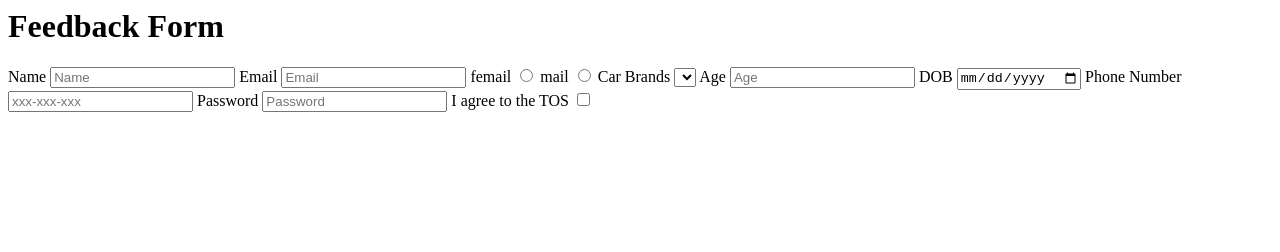
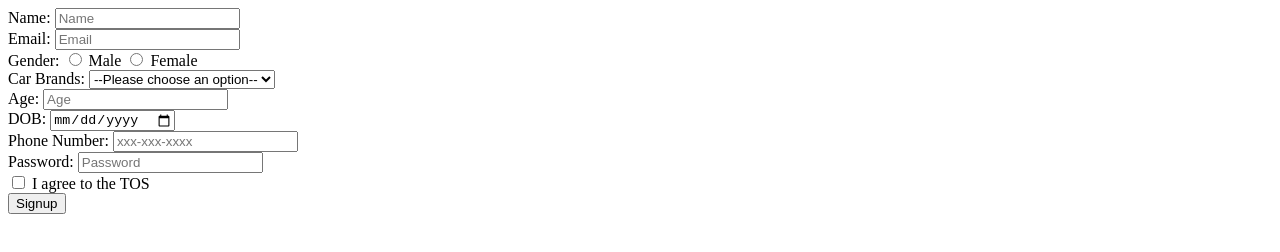
Before and after one commit to acciojob/signup-form-car-warishshahbaz, a website: page main.html in a window 1280 px wide. Drawn offline with Linux system fonts and the light colour scheme.

Commit message:
created a submission

```diff
--- a/main.html
+++ b/main.html
@@ -5,35 +5,56 @@
 </head>
 
 <body>
-	<h1>Feedback Form</h1>
-	<form method="post">
-		<label for="name">Name</label>
-		<input type="text" id="name" placeholder="Name" required >
+	<form action="#" method="post">
+  <div>
+    <label for="name">Name:</label>
+    <input type="text" id="name" name="name" placeholder="Name" required>
+  </div>
+  <div>
+    <label for="email">Email:</label>
+    <input type="email" id="email" name="email" placeholder="Email" required>
+  </div>
+  <div>
+    <label>Gender:</label>
+    <input type="radio" id="gender_m" name="gender" value="male" required>
+    <label for="gender_m">Male</label>
+    <input type="radio" id="gender_f" name="gender" value="female" required>
+    <label for="gender_f">Female</label>
+  </div>
+  <div>
+    <label for="cars">Car Brands:</label>
+    <select id="cars" name="cars" required>
+      <option value="" disabled selected>--Please choose an option--</option>
+      <option value="audi">Audi</option>
+      <option value="bmw">BMW</option>
+      <option value="mercedes">Mercedes</option>
+      <option value="toyota">Toyota</option>
+      <option value="honda">Honda</option>
+    </select>
+  </div>
+  <div>
+    <label for="age">Age:</label>
+    <input type="number" id="age" name="age" placeholder="Age" required>
+  </div>
+  <div>
+    <label for="dob">DOB:</label>
+    <input type="date" id="dob" name="dob" required>
+  </div>
+  <div>
+    <label for="tel">Phone Number:</label>
+    <input type="tel" id="tel" name="tel" pattern="[0-9]{3}-[0-9]{3}-[0-9]{4}" placeholder="xxx-xxx-xxxx">
+  </div>
+  <div>
+    <label for="password">Password:</label>
+    <input type="password" id="password" name="password" placeholder="Password" required>
+  </div>
+  <div>
+    <input type="checkbox" id="tos" name="tos" required>
+    <label for="tos">I agree to the TOS</label>
+  </div>
+  <button type="submit">Signup</button>
+</form>
 
-		<label for="email">Email</label>
-		<input type="email" id="email" placeholder="Email" required>
-
-		<label for="Radio">femail</label>
-		<input type="radio" name="gender" value="femail"  id="gender_m" required >
-		<label for="Radio">mail</label>
-		<input type="radio" name="gender" value="mail" id="gender_m" required >
-		<label for="Radio">Car Brands</label>
-		<select id="cars"  required>
-			<option></option>
-			<option></option>
-			<option></option>
-		</select>
-		<label for="age">Age</label>
-		<input type="number" id="age" placeholder="Age" required >
-		<label for="dob">DOB</label>
-		<input type="date" id="dob"  required >
-		<label for="phone number">Phone Number</label>
-		<input type="tel" id="tel" placeholder="xxx-xxx-xxx" required >
-		<label for="Radio">Password</label>
-		<input type="password" id="password" placeholder="Password" required >
-		<label for="Radio">I agree to the TOS</label>
-		<input type="checkbox" id="tos"  required >
-	</form>
 	<!-- the entire body must be written by student -->
     <script type="text/javascript" src="./script.js">
 </script>
```
